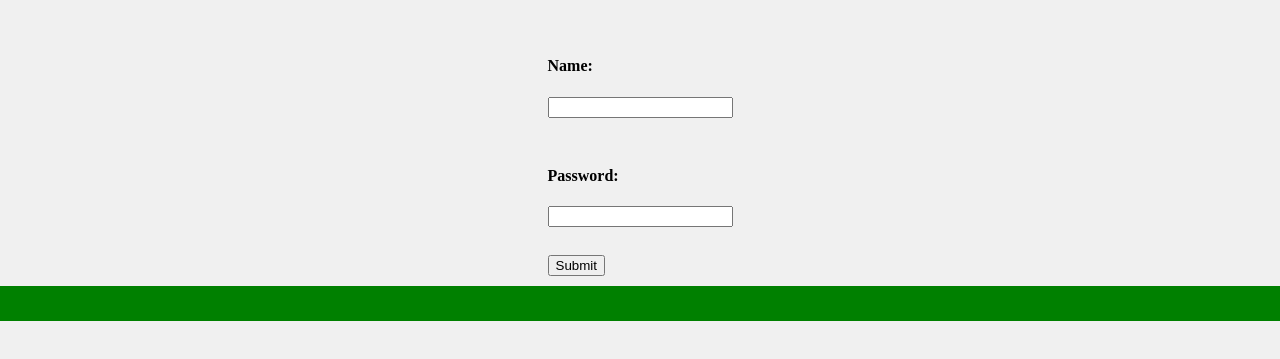
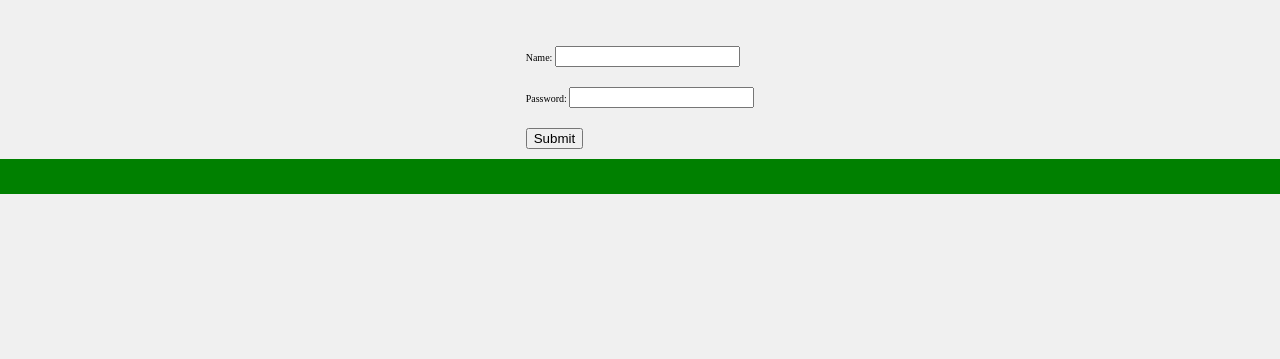
Before and after one commit to masomodigital/libsignin, a plain HTML site: page index.html in a window 1280 px wide. Shown: the part 235-594 px from the top of the page. Drawn offline with Linux system fonts and the light colour scheme.

Commit message:
Add files via upload

```diff
--- a/index.html
+++ b/index.html
@@ -23,10 +23,6 @@
 
         h3 {
             font-size: 1.2em;
-        }
-
-        h4 {
-            font-size: 1em;
         }
 
         p {
@@ -61,8 +57,8 @@
     <h3>Enter Your Name & The Password You Received. If You Are Not A Member <a href="https://sites.google.com/view/cbcdigitalapp/download-app" target="_blank">Sign Up Now</a> To Get Access!</h3>
 
     <form name="myForm" onsubmit="return validateForm()">
-        <h4>Name:</h4> <input name="name" type="text" required /><br /><br />
-        <h4>Password:</h4> <input name="password" type="password" required /><br /><br />
+        <p>Name: <input name="name" type="text" required /></p>
+        <p>Password: <input name="password" type="password" required /></p>
         <input type="submit" value="Submit" />
     </form>
 
```
